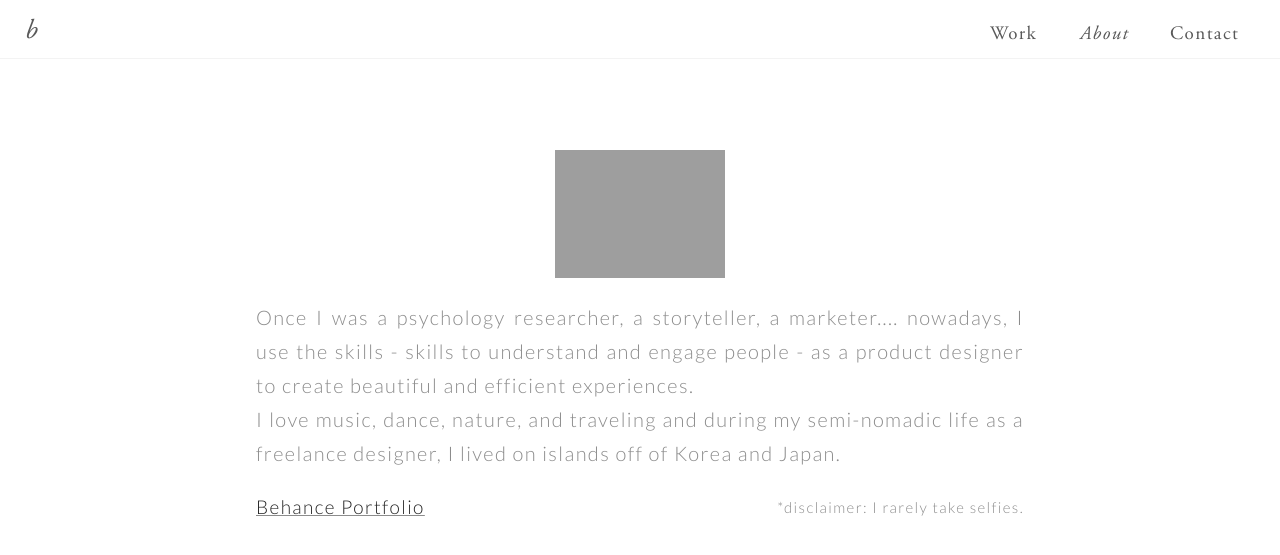
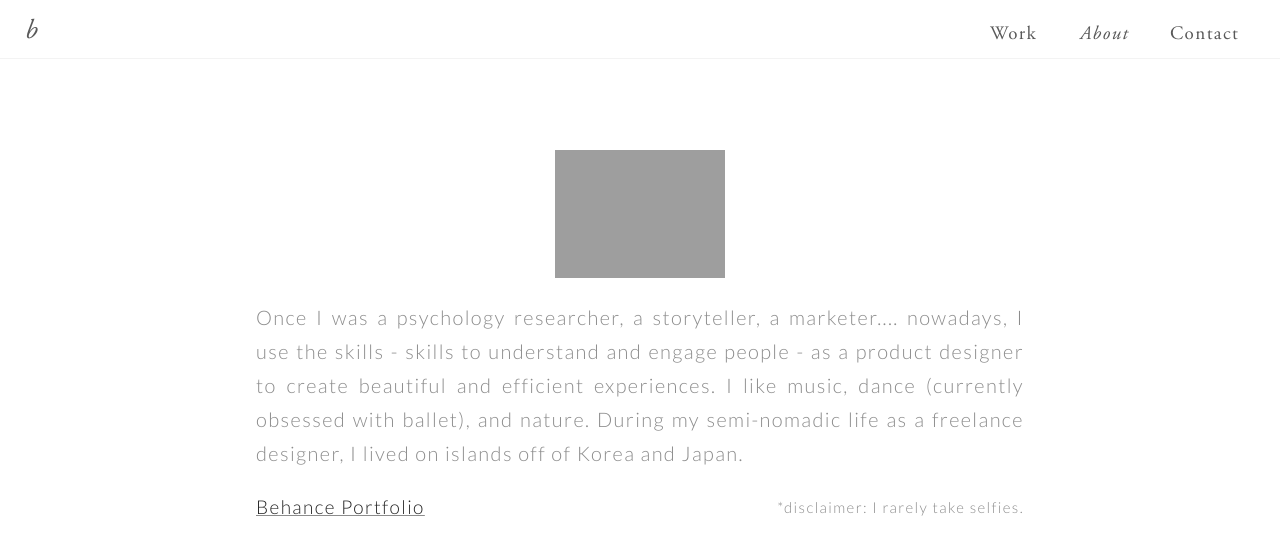
Before and after one commit to bkwon0402/bkwon0402.github.io, a Jekyll site: the page about.html, which Jekyll copies as it is, in a window 1280 px wide. Shown: the top 555 px of the page. Built offline with Jekyll 4.4.1, drawn with Linux system fonts in a browser that asks for light colours.

Commit message:
Update about.html

```diff
--- a/about.html
+++ b/about.html
@@ -71,8 +71,8 @@
 <div class="clear">
 <div class="say">
 <div class="selfie2"><img src="/images/selfie.png"></div>
-<div class="aboutme">Once I was a psychology researcher, a storyteller, a marketer.... nowadays, I use the skills - skills to understand and engage people - as a product designer to create beautiful and efficient experiences. <br>
-	I love music, dance, nature, and traveling and during my semi-nomadic life as a freelance designer, I lived on islands off of Korea and Japan.
+<div class="aboutme">Once I was a psychology researcher, a storyteller, a marketer.... nowadays, I use the skills - skills to understand and engage people - as a product designer to create beautiful and efficient experiences.
+	I like music, dance (currently obsessed with ballet), and nature. During my semi-nomadic life as a freelance designer, I lived on islands off of Korea and Japan.
 <div class="clearfix">
 	<p class="disclaimer">*disclaimer: I rarely take selfies.</p>
 
```
